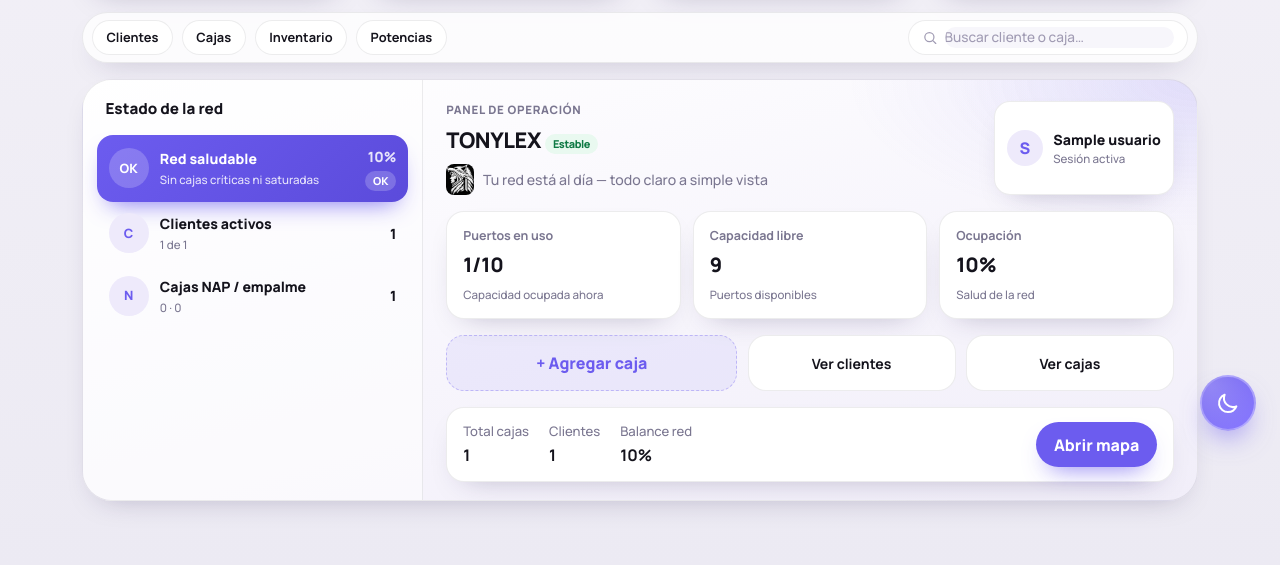
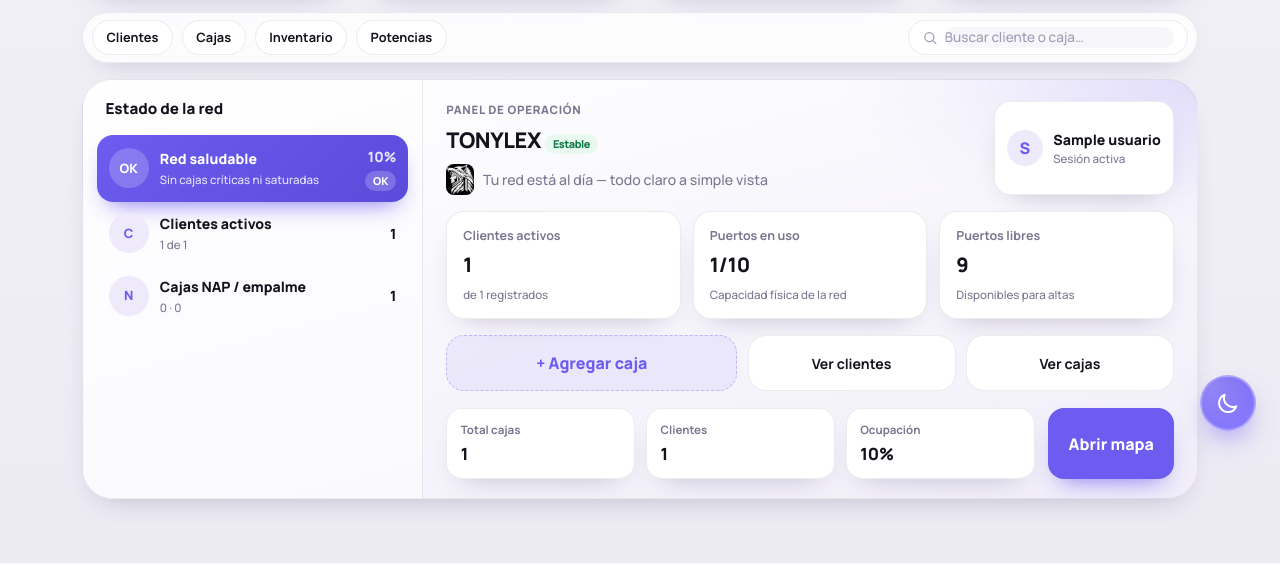
Before and after one commit to ton-cast5/Fibra_app, a Flask app: page /dashboard in a window 1280 px wide. Shown: the part 345-910 px from the top of the page. Run offline with Flask 3, Linux system fonts and the light colour scheme; the visitor is signed in with stand-in values (Sample User, id 1); tables that the repository leaves empty hold one stand-in row (values such as "Sample post").

Commit message:
Separate client counts from real port usage on the dashboard.
Show active clients and physical ports as distinct metrics, and spread the footer stats so they are not cramped.

Co-authored-by: Cursor <cursoragent@cursor.com>

```diff
--- a/app.py
+++ b/app.py
@@ -1426,9 +1426,6 @@ def dashboard():
 
         capacidad_total_resultado = db.session.query(func.sum(Nat.puertos_total)).scalar()
         capacidad_total = capacidad_total_resultado if capacidad_total_resultado is not None else 0
-        puertos_ocupados = _puertos_ocupados_red()
-        capacidad_libre = max(capacidad_total - puertos_ocupados, 0)
-        porcentaje_ocupacion = round((puertos_ocupados / capacidad_total) * 100) if capacidad_total > 0 else 0
         total_nats = Nat.query.count()
         total_clientes = Cliente.query.count()
         total_empalmes = Nat.query.join(NapModel).filter(NapModel.tipo_caja == 'empalme').count()
@@ -1466,10 +1463,20 @@ def dashboard():
             elif estado == 'critico':
                 nats_criticas.append(nat)
 
+        # Puertos reales: no confundir con total de clientes (muchos pueden estar sin NAP/puerto).
+        puertos_en_uso = 0
+        for nat in todas_nats:
+            if not nat.puertos_total or nat.tipo_caja == 'empalme':
+                continue
+            puertos_en_uso += min(int(nat.puertos_usados or 0), int(nat.puertos_total))
+        capacidad_libre = max(capacidad_total - puertos_en_uso, 0)
+        porcentaje_ocupacion = round((puertos_en_uso / capacidad_total) * 100) if capacidad_total > 0 else 0
+
         return render_template('dashboard.html',
             clientes_activos=clientes_activos,
             capacidad_total=capacidad_total,
             capacidad_libre=capacidad_libre,
+            puertos_en_uso=puertos_en_uso,
             porcentaje_ocupacion=porcentaje_ocupacion,
             total_nats=total_nats,
             total_clientes=total_clientes,
--- a/static/css/tonylex-shell.css
+++ b/static/css/tonylex-shell.css
@@ -672,40 +672,62 @@ main.tx-main .rounded-2xl > .bg-gradient-to-r.from-purple-600 {
 }
 .fn-detail-foot {
   margin-top: auto;
-  display: flex;
-  align-items: center;
-  justify-content: space-between;
-  gap: 1rem;
-  flex-wrap: wrap;
+  display: grid;
+  grid-template-columns: 1fr auto;
+  align-items: stretch;
+  gap: 0.85rem;
+  background: transparent;
+  border: 0;
+  border-radius: 0;
+  padding: 0;
+  box-shadow: none;
+  color: var(--fn-muted);
+}
+.fn-foot-grid {
+  display: grid;
+  grid-template-columns: repeat(3, minmax(0, 1fr));
+  gap: 0.65rem;
+  min-width: 0;
+}
+.fn-foot-stat {
   background: #fff;
   border: 1px solid var(--fn-border);
-  border-radius: 18px;
-  padding: 0.85rem 1rem;
+  border-radius: 16px;
+  padding: 0.75rem 0.85rem;
   box-shadow: var(--fn-shadow);
+  display: flex;
+  flex-direction: column;
+  gap: 0.2rem;
+}
+.fn-foot-stat span {
+  font-size: 0.72rem;
+  font-weight: 650;
   color: var(--fn-muted);
 }
-.fn-detail-foot .sums {
-  display: flex;
-  gap: 1.25rem;
-  flex-wrap: wrap;
-  font-size: 0.82rem;
-}
-.fn-detail-foot .sums strong {
-  display: block;
-  font-size: 1rem;
-  margin-top: 0.1rem;
+.fn-foot-stat strong {
+  font-size: 1.05rem;
+  font-weight: 800;
   color: var(--fn-ink);
 }
 .fn-pay-btn {
   background: var(--fn-violet);
   color: #fff !important;
   font-weight: 800;
-  border-radius: 999px;
-  padding: 0.65rem 1.1rem;
+  border-radius: 16px;
+  padding: 0.85rem 1.25rem;
   text-decoration: none !important;
   box-shadow: 0 12px 24px -12px rgba(108, 92, 239, 0.85);
+  display: inline-flex;
+  align-items: center;
+  justify-content: center;
+  align-self: stretch;
+  white-space: nowrap;
 }
 .fn-pay-btn:hover { filter: brightness(1.05); color: #fff !important; }
+@media (max-width: 700px) {
+  .fn-detail-foot { grid-template-columns: 1fr; }
+  .fn-foot-grid { grid-template-columns: 1fr; }
+}
 
 html.dark .fn-workspace {
   background:
@@ -730,12 +752,14 @@ html.dark .fn-soft-card .h,
 html.dark .fn-row .meta .sub { color: rgba(243,240,255,0.65); }
 html.dark .fn-soft-card,
 html.dark .fn-user-card,
-html.dark .fn-detail-foot,
+html.dark .fn-foot-stat,
 html.dark .fn-add-card.soft {
   background: rgba(255,255,255,0.06);
   border-color: rgba(255,255,255,0.1);
   color: #F3F0FF;
 }
+html.dark .fn-foot-stat strong { color: #F3F0FF; }
+html.dark .fn-detail-foot { background: transparent; border: 0; box-shadow: none; }
 html.dark .fn-row:hover { background: rgba(108,92,239,0.16); }
 html.dark .fn-row:not(.is-active) { color: #F3F0FF !important; }
 html.dark .fn-row .avatar { background: rgba(108,92,239,0.22); color: #C4B5FD; }
--- a/templates/dashboard.html
+++ b/templates/dashboard.html
@@ -150,19 +150,19 @@
 
         <div class="fn-cards-grid">
             <div class="fn-soft-card">
-                <div class="t">Puertos en uso</div>
-                <div class="v">{% if selected %}{{ selected.puertos_usados }}/{{ selected.puertos_total }}{% else %}{{ (capacidad_total - capacidad_libre) }}/{{ capacidad_total }}{% endif %}</div>
-                <div class="h">Capacidad ocupada ahora</div>
+                <div class="t">Clientes activos</div>
+                <div class="v">{{ clientes_activos }}</div>
+                <div class="h">de {{ total_clientes }} registrados</div>
             </div>
             <div class="fn-soft-card">
-                <div class="t">Capacidad libre</div>
-                <div class="v">{% if selected %}{{ selected.puertos_total - selected.puertos_usados }}{% else %}{{ capacidad_libre }}{% endif %}</div>
-                <div class="h">Puertos disponibles</div>
+                <div class="t">Puertos en uso</div>
+                <div class="v">{% if selected %}{{ [selected.puertos_usados, selected.puertos_total]|min }}/{{ selected.puertos_total }}{% else %}{{ puertos_en_uso }}/{{ capacidad_total }}{% endif %}</div>
+                <div class="h">Capacidad física de la red</div>
             </div>
             <div class="fn-soft-card">
-                <div class="t">Ocupación</div>
-                <div class="v">{% if selected and selected.puertos_total %}{{ ((selected.puertos_usados / selected.puertos_total) * 100)|round|int }}%{% else %}{{ porcentaje_ocupacion }}%{% endif %}</div>
-                <div class="h">Salud de la red</div>
+                <div class="t">Puertos libres</div>
+                <div class="v">{% if selected %}{{ [selected.puertos_total - selected.puertos_usados, 0]|max }}{% else %}{{ capacidad_libre }}{% endif %}</div>
+                <div class="h">Disponibles para altas</div>
             </div>
         </div>
 
@@ -173,10 +173,19 @@
         </div>
 
         <div class="fn-detail-foot">
-            <div class="sums">
-                <div>Total cajas<strong>{{ total_nats }}</strong></div>
-                <div>Clientes<strong>{{ total_clientes }}</strong></div>
-                <div>Balance red<strong>{{ porcentaje_ocupacion }}%</strong></div>
+            <div class="fn-foot-grid">
+                <div class="fn-foot-stat">
+                    <span>Total cajas</span>
+                    <strong>{{ total_nats }}</strong>
+                </div>
+                <div class="fn-foot-stat">
+                    <span>Clientes</span>
+                    <strong>{{ total_clientes }}</strong>
+                </div>
+                <div class="fn-foot-stat">
+                    <span>Ocupación</span>
+                    <strong>{% if selected and selected.puertos_total %}{{ (([selected.puertos_usados, selected.puertos_total]|min / selected.puertos_total) * 100)|round|int }}%{% else %}{{ porcentaje_ocupacion }}%{% endif %}</strong>
+                </div>
             </div>
             <a class="fn-pay-btn" href="{{ url_for('ver_nat', nat_id=selected.id) if selected else url_for('mapa_nats') }}">
                 {{ 'Ver detalle' if selected else 'Abrir mapa' }}
```
